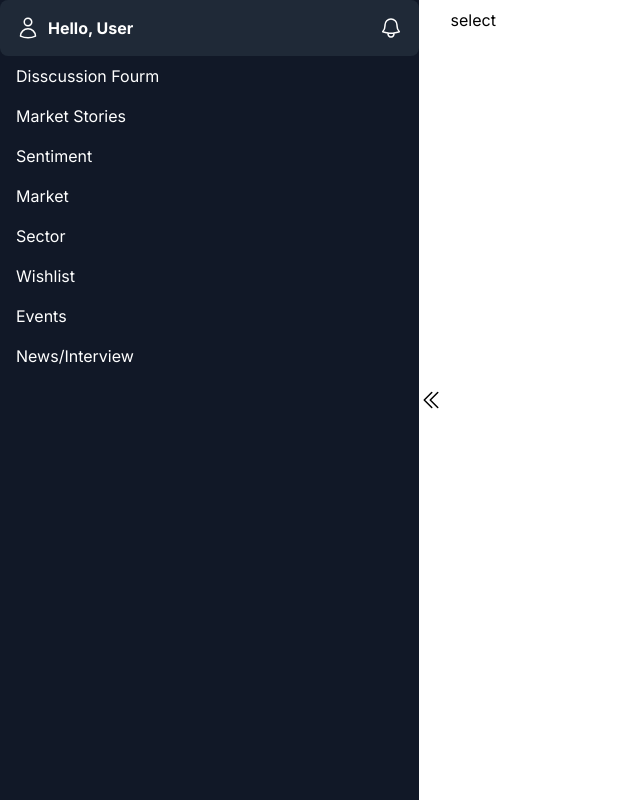
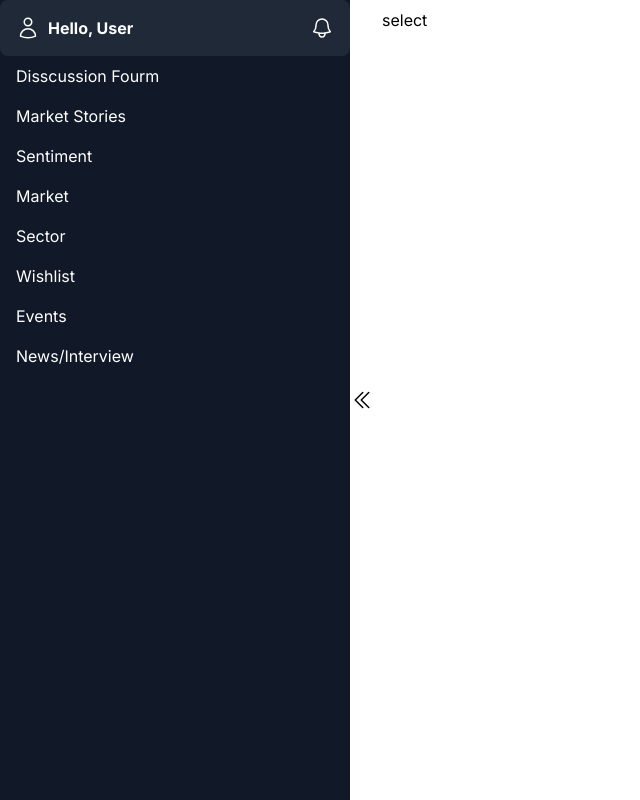
Before and after one commit to NileshVerma001/goindia, a Next.js app: page / in a window 1280 px wide. Shown: the whole page, without its empty margins (0-640 px from the left). Built offline with nearby package versions, Linux system fonts and the light colour scheme.

Commit message:
final draft

```diff
--- a/app/page.tsx
+++ b/app/page.tsx
@@ -27,7 +27,7 @@ export default function Home() {
 
   return (
     <div className="flex h-screen">
-      <div className={`bg-[#111827] w-1/3 flex flex-col ${isClosed ? 'hidden' : ''}`}>
+      <div className={`bg-[#111827] w-1/3 flex flex-col max-w-[350px] ${isClosed ? 'hidden' : ''}`}>
         <div className="flex-grow">
           <UserHeader />
           {items.map((user) => (
```
